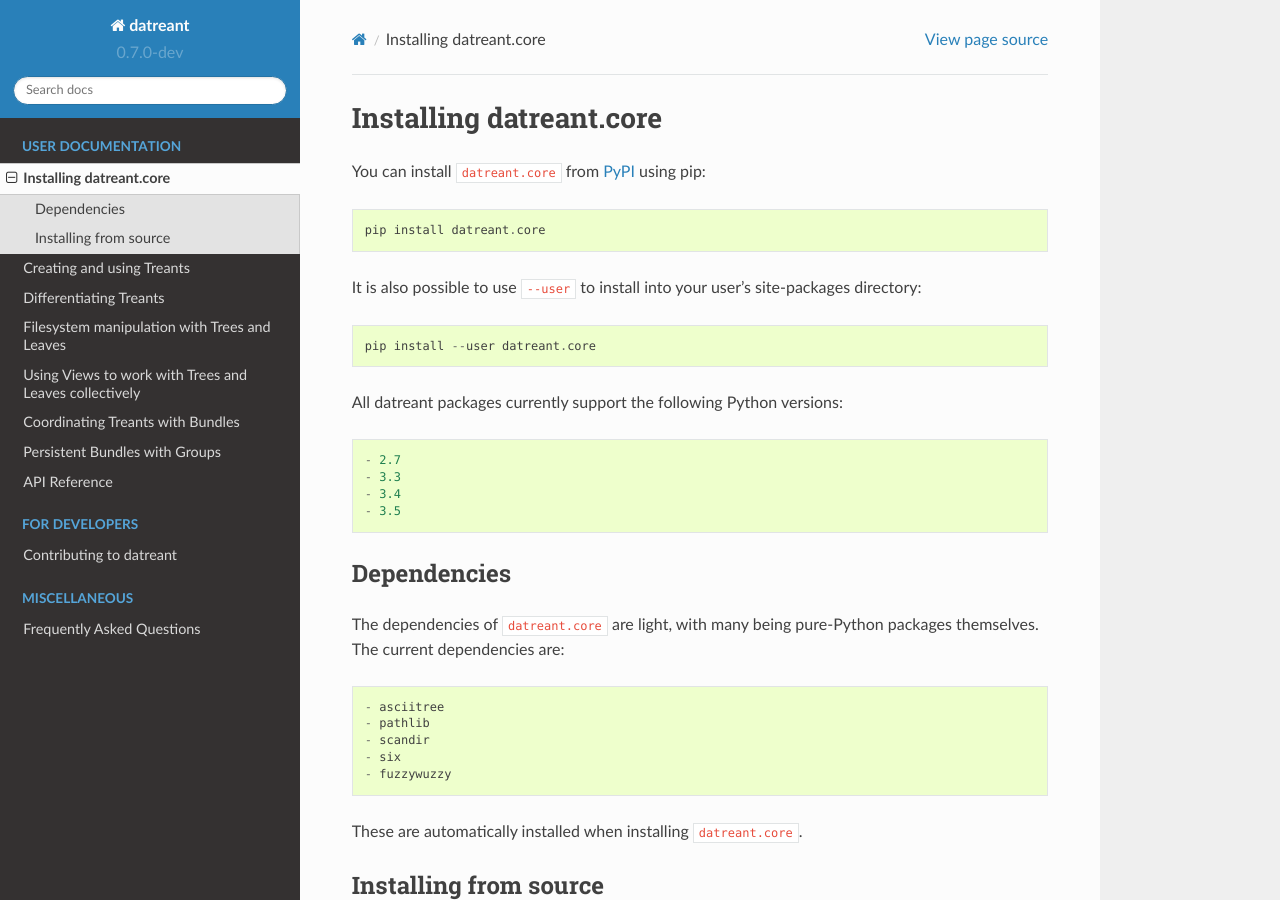
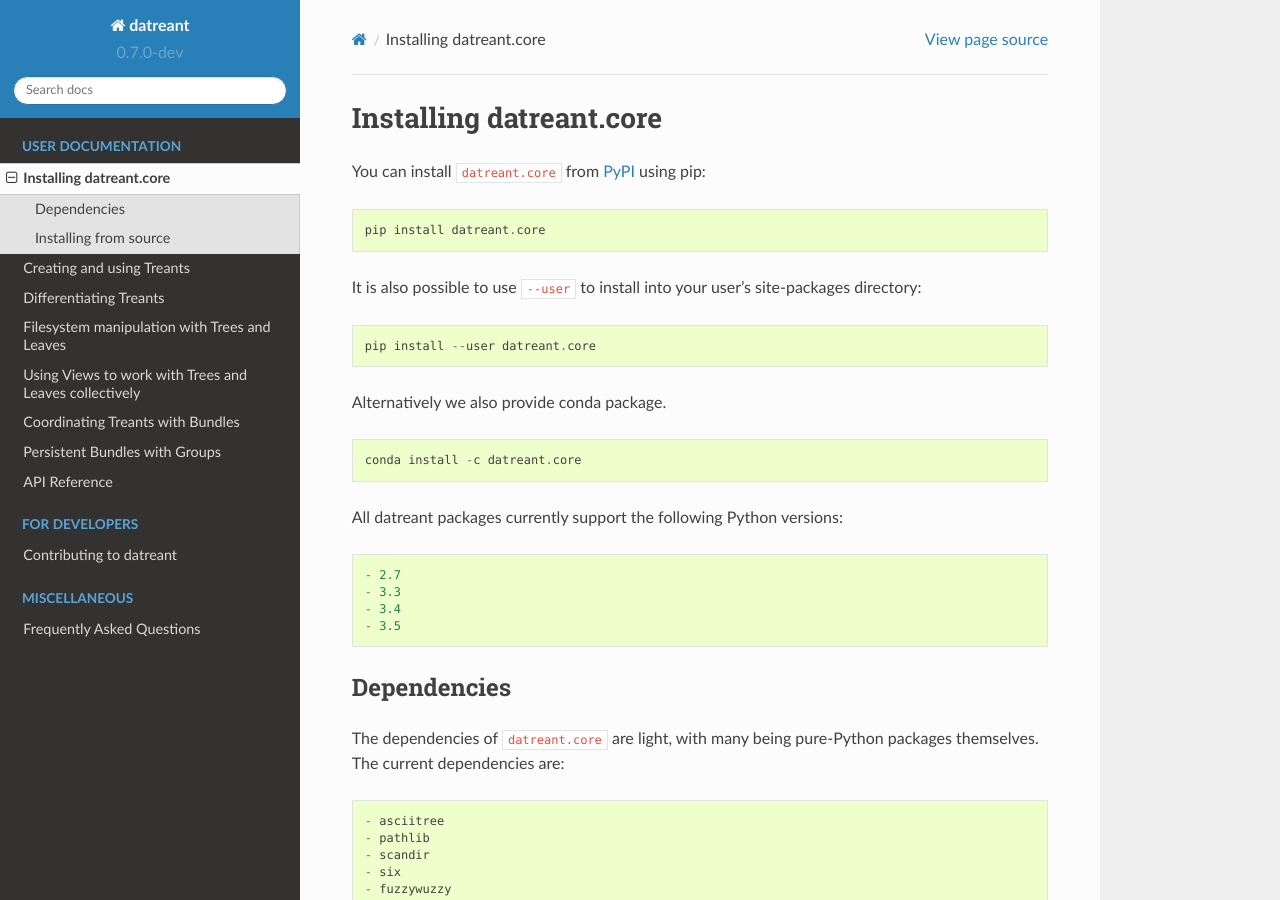
Before and after one commit to datreant/datreant, a Sphinx documentation site: the page built from docs/install.rst, in a window 1280 px wide and 900 px high. Built offline with Sphinx 7.4.7 and the Read the Docs theme 2.0.0, drawn with Linux system fonts in a browser that asks for light colours; the version number is read from the project's files by our own code.

Commit message:
add short install paragraph for conda package

```diff
--- a/docs/install.rst
+++ b/docs/install.rst
@@ -9,6 +9,10 @@
 directory::
 
     pip install --user datreant.core
+
+Alternatively we also provide conda package. ::
+
+    conda install -c datreant.core
 
 All datreant packages currently support the following Python versions::
 
```
